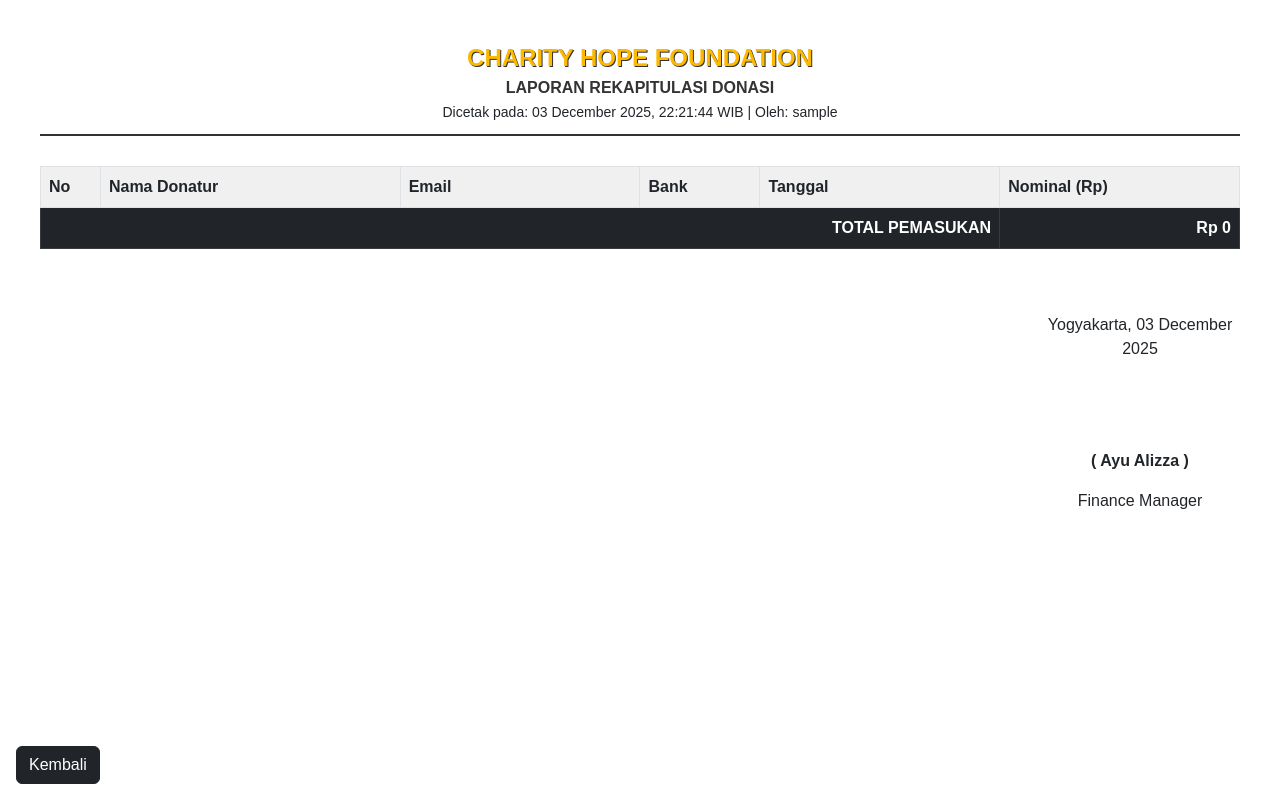
After one commit to Zada2245/MANAJEMEN_PANTI_ASUHAN, a PHP site: page /admin/cetak-laporan.php in a window 1280 px wide. The commit adds this page. Run offline with PHP 8.4, Linux system fonts and the light colour scheme; the visitor is signed in with stand-in values (Sample User, id 1); data that the repository does not hold is empty.

Commit message:
masukin laporan otomatis

```diff
--- /dev/null
+++ b/admin/cetak-laporan.php
@@ -0,0 +1,98 @@
+<?php
+session_start();
+if($_SESSION['status'] != "login"){ header("location:login.php"); }
+include '../koneksi.php';
+
+// --- PERBAIKAN JAM (SET ZONA WAKTU KE WIB) ---
+date_default_timezone_set('Asia/Jakarta');
+// ---------------------------------------------
+
+// --- LOGIKA FILTER ---
+$where_clause = "WHERE 1=1";
+$filter_bank = isset($_GET['bank']) ? $_GET['bank'] : '';
+if($filter_bank != ''){ $where_clause .= " AND bank = '$filter_bank'"; }
+
+$search_q = isset($_GET['q']) ? $_GET['q'] : '';
+if($search_q != ''){ $where_clause .= " AND nama_donatur LIKE '%$search_q%'"; }
+
+$data = mysqli_query($koneksi, "SELECT * FROM donasi $where_clause ORDER BY id DESC");
+?>
+
+<!DOCTYPE html>
+<html lang="id">
+<head>
+    <title>Cetak Laporan Donasi</title>
+    <link href="https://cdn.jsdelivr.net/npm/bootstrap@5.3.0/dist/css/bootstrap.min.css" rel="stylesheet">
+    <style>
+        body { font-family: Arial, sans-serif; padding: 40px; }
+        .header { text-align: center; margin-bottom: 30px; border-bottom: 2px solid #333; padding-bottom: 10px; }
+        .logo { font-size: 24px; font-weight: bold; color: #fcb900; text-shadow: 1px 1px #333; }
+        .sub-logo { color: #333; font-weight: bold; }
+        .table thead th { background-color: #f0f0f0 !important; -webkit-print-color-adjust: exact; }
+        @media print {
+            .no-print { display: none; }
+        }
+    </style>
+</head>
+<body onload="window.print()">
+
+    <div class="header">
+        <div class="logo">CHARITY HOPE FOUNDATION</div>
+        <div class="sub-logo">LAPORAN REKAPITULASI DONASI</div>
+
+        <small>Dicetak pada: <?php echo date('d F Y, H:i:s'); ?> WIB | Oleh: <?php echo $_SESSION['username']; ?></small>
+    </div>
+
+    <?php if($filter_bank != ''): ?>
+        <p><strong>Filter Bank:</strong> <?php echo $filter_bank; ?></p>
+    <?php endif; ?>
+
+    <table class="table table-bordered table-striped">
+        <thead>
+            <tr>
+                <th width="5%">No</th>
+                <th width="25%">Nama Donatur</th>
+                <th width="20%">Email</th>
+                <th width="10%">Bank</th>
+                <th width="20%">Tanggal</th>
+                <th width="20%">Nominal (Rp)</th>
+            </tr>
+        </thead>
+        <tbody>
+            <?php
+            $no = 1;
+            $total = 0;
+            while($row = mysqli_fetch_assoc($data)){
+                $total += $row['nominal'];
+            ?>
+            <tr>
+                <td class="text-center"><?php echo $no++; ?></td>
+                <td><?php echo $row['nama_donatur']; ?></td>
+                <td><?php echo $row['email']; ?></td>
+                <td class="text-center"><?php echo $row['bank']; ?></td>
+                <td><?php echo date('d/m/Y', strtotime($row['tanggal'])); ?></td>
+                <td class="text-end fw-bold"><?php echo number_format($row['nominal']); ?></td>
+            </tr>
+            <?php } ?>
+        </tbody>
+        <tfoot>
+            <tr class="table-dark text-white">
+                <td colspan="5" class="text-end fw-bold">TOTAL PEMASUKAN</td>
+                <td class="text-end fw-bold">Rp <?php echo number_format($total); ?></td>
+            </tr>
+        </tfoot>
+    </table>
+
+    <div class="mt-5" style="float: right; text-align: center; width: 200px;">
+        <p>Yogyakarta, <?php echo date('d F Y'); ?></p>
+        <br><br><br>
+        <p class="fw-bold fw-underline">( Ayu Alizza )</p>
+        <p>Finance Manager</p>
+    </div>
+
+    <div class="fixed-bottom p-3 no-print">
+        <a href="data-donasi.php" class="btn btn-dark"><i class="fas fa-arrow-left"></i> Kembali</a>
+    </div>
+
+</body>
+</html>
```
Also changed, not shown: admin/data-donasi.php (+30 -6 lines), admin/export-excel.php (added, +71 -0 lines).
